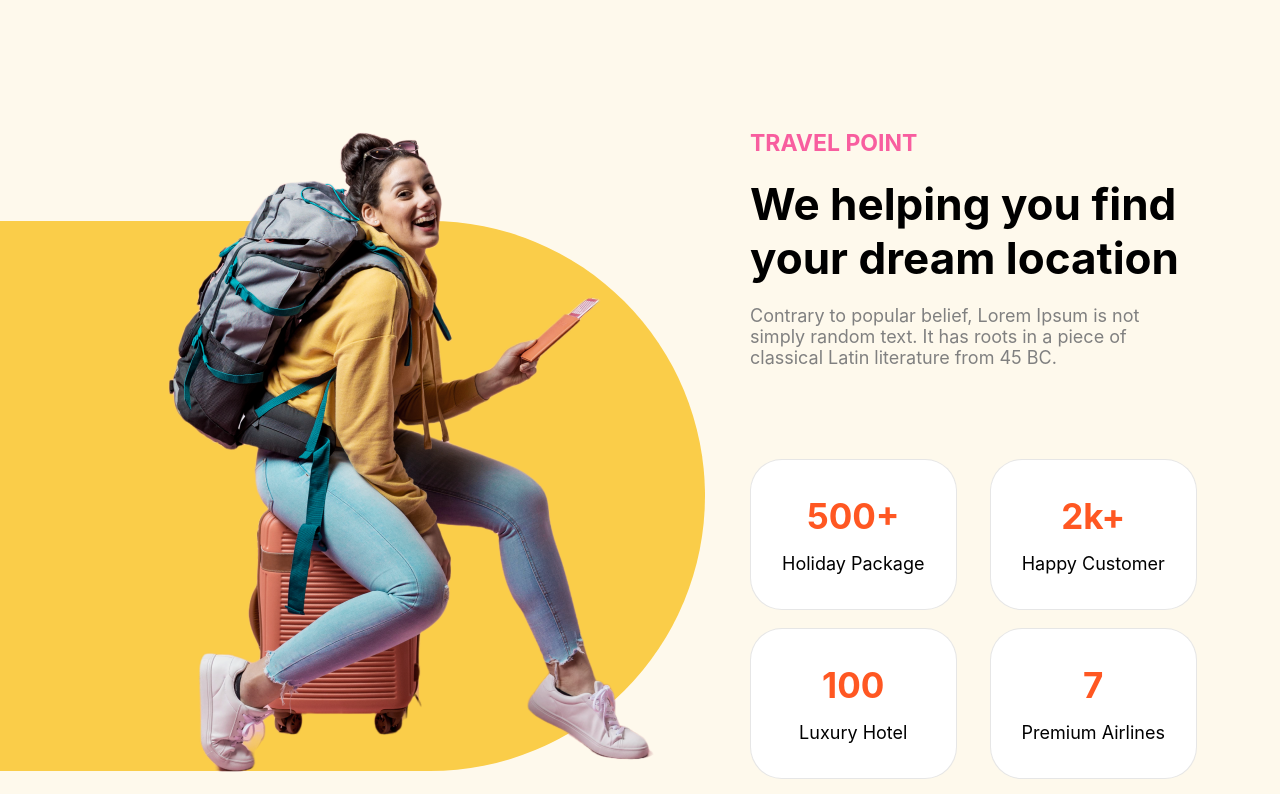
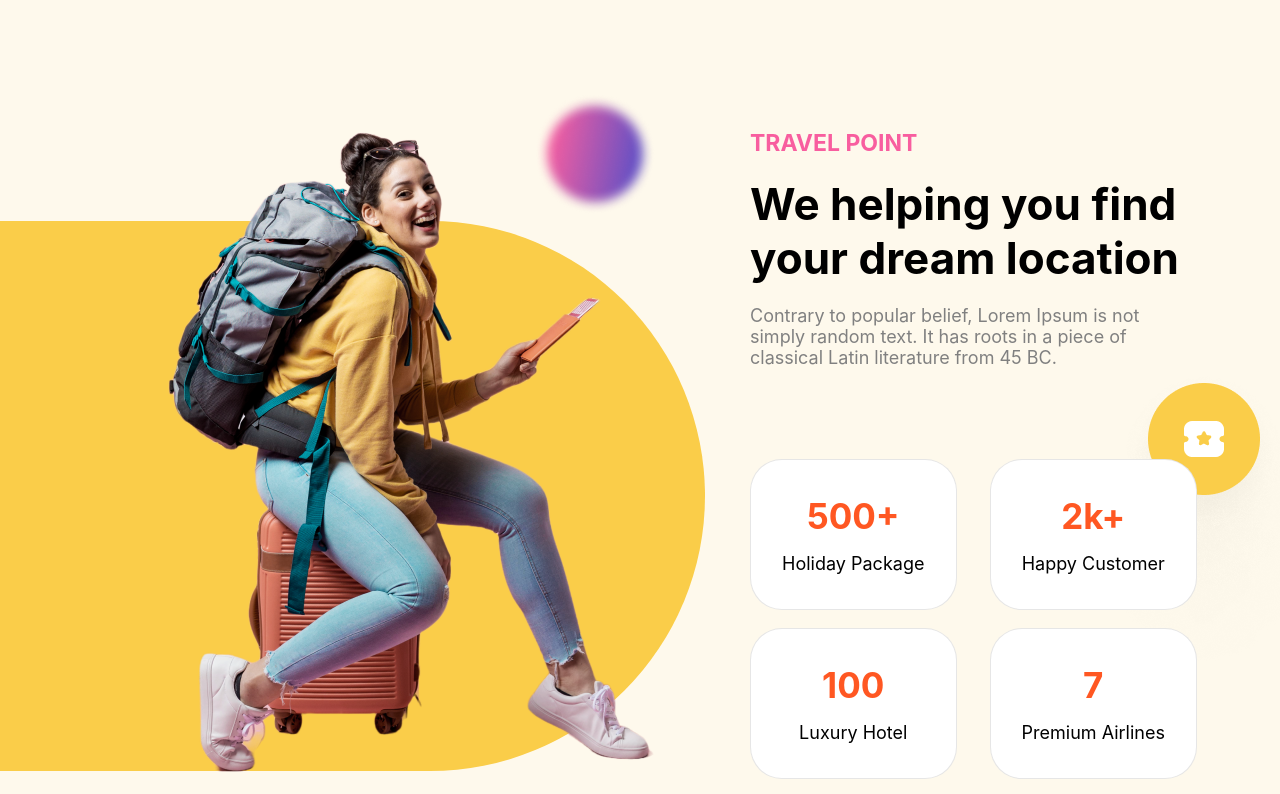
Before and after one commit to mistakeltu/05_29_travel_design, a website: page index.html in a window 1280 px wide. Shown: the part 2306-3100 px from the top of the page. Drawn offline with Linux system fonts and the light colour scheme; a web font is replaced by a local one.

Commit message:
Button, shadows, img

```diff
--- a/css/pages/travel-point.css
+++ b/css/pages/travel-point.css
@@ -11,6 +11,18 @@
     position: relative;
     width: 665px;
     height: 700px;
+}
+
+/* .discount-btn {
+    position: absolute;
+    top: 120px;
+    left: 280px;
+} */
+
+.purple-round {
+    position: absolute;
+    top: 0px;
+    left: 450px;
 }
 
 .girl-bg {
@@ -106,3 +118,9 @@
     background-color: #fff;
     border: solid 1px rgba(128, 128, 128, 0.2);
 }
+
+.round-star {
+    position: absolute;
+    top: 270px;
+    left: 980px;
+}
--- a/index.html
+++ b/index.html
@@ -162,6 +162,9 @@
                     <!-- <img src="./img/girl-bg.png" alt="Background" class="girl-bg"> -->
                     <div class="girl-bg"></div>
                     <img src="./img/girl-img.png" alt="Traveler image" class="girl-img">
+                    <!-- <a href="#"><img class="discount-btn" src="./img/discount-img.png" alt="Discount"></a> -->
+                    <img src="./img/purple-round.png" alt="Purple" class="purple-round">
+                    <img src="./img/round-star.png" alt="Star" class="round-star">
                 </div>
                 <div class="travel-point-right">
                     <div class="travel-point-info">
```
Also changed, not shown: img/discount-img.png (added), img/purple-round.png (added), img/round-star.png (added).
